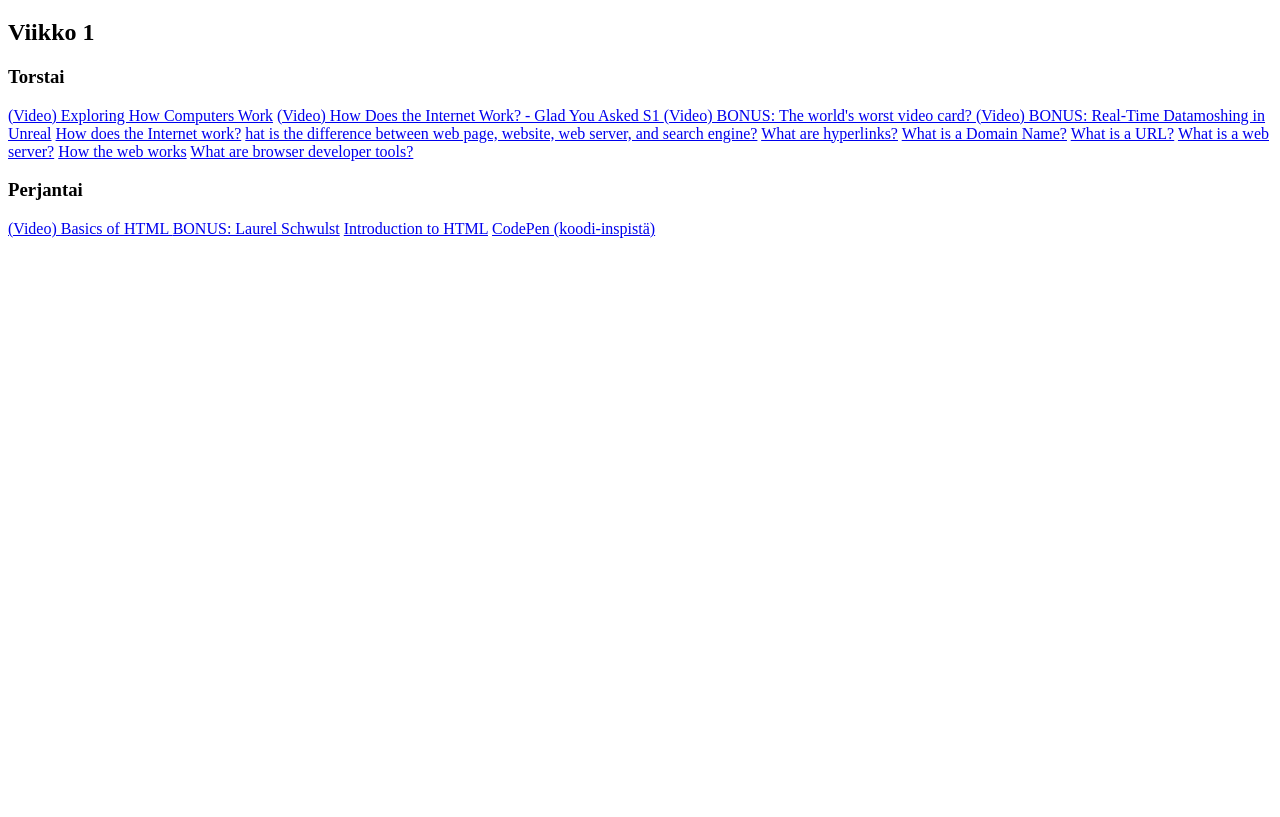
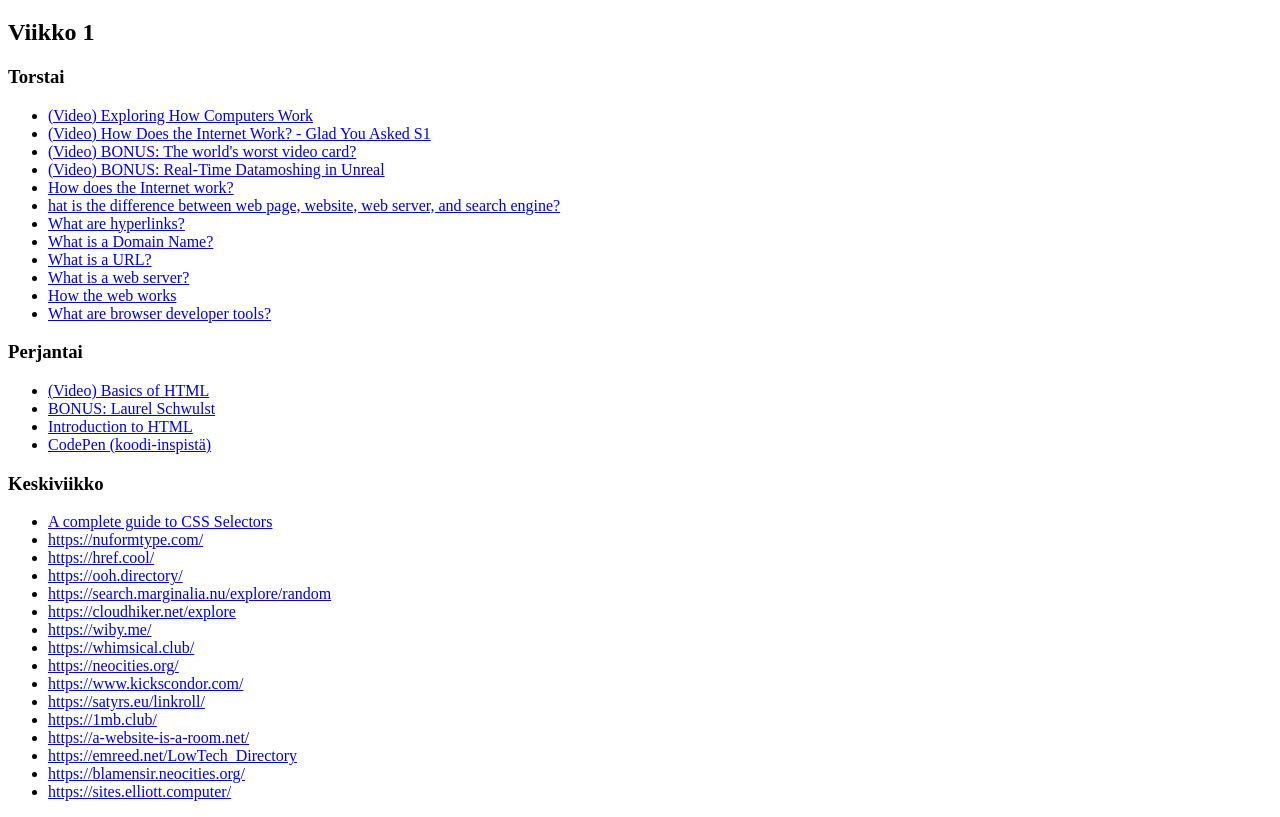
Before and after one commit to hlotvonen/koe-koodi24, a plain HTML site: page links.html in a window 1280 px wide. Shown: the part 61-878 px from the top of the page. Before the commit the page ends 800 px from the top, so only its background shows below. Drawn offline with Linux system fonts and the light colour scheme.

Commit message:
päivitetty tehtävä 2 ja lisätty linkkejä

```diff
--- a/links.html
+++ b/links.html
@@ -12,24 +12,45 @@
   <h2>Viikko 1</h2>
 
   <h3>Torstai</h3>
-  <a href="https://www.youtube.com/watch?v=QZwneRb-zqA" target="_blank">(Video) Exploring How Computers Work</a>
-  <a href="https://www.youtube.com/watch?app=desktop&v=TNQsmPf24go" target="_blank"> (Video) How Does the Internet Work? - Glad You Asked S1 </a>
-  <a href="https://www.youtube.com/watch?v=l7rce6IQDWs" target="_blank">(Video) BONUS: The world's worst video card? </a>
-  <a href="https://www.youtube.com/watch?v=Uapad3pVxBY" target="_blank">(Video) BONUS: Real-Time Datamoshing in Unreal</a>
-  <a href="https://developer.mozilla.org/en-US/docs/Learn/Common_questions/Web_mechanics/How_does_the_Internet_work" target="_blank">How does the Internet work?</a>
-  <a href="https://developer.mozilla.org/en-US/docs/Learn/Common_questions/Web_mechanics/Pages_sites_servers_and_search_engines " target="_blank">hat is the difference between web page, website, web server, and search engine?</a>
-  <a href="https://developer.mozilla.org/en-US/docs/Learn/Common_questions/Web_mechanics/What_are_hyperlinks" target="_blank">What are hyperlinks?</a>
-  <a href="https://developer.mozilla.org/en-US/docs/Learn/Common_questions/Web_mechanics/What_is_a_domain_name" target="_blank">What is a Domain Name?</a>
-  <a href="https://developer.mozilla.org/en-US/docs/Learn/Common_questions/Web_mechanics/What_is_a_URL" target="_blank">What is a URL?</a>
-  <a href="https://developer.mozilla.org/en-US/docs/Learn/Common_questions/Web_mechanics/What_is_a_web_server" target="_blank">What is a web server?</a>
-  <a href="https://developer.mozilla.org/en-US/docs/Learn/Getting_started_with_the_web/How_the_Web_works" target="_blank">How the web works</a>
-  <a href="https://developer.mozilla.org/en-US/docs/Learn/Common_questions/Tools_and_setup/What_are_browser_developer_tools" target="_blank">What are browser developer tools?</a>
-
+  <ul>
+    <li><a href="https://www.youtube.com/watch?v=QZwneRb-zqA" target="_blank">(Video) Exploring How Computers Work</a>
+    <li><a href="https://www.youtube.com/watch?app=desktop&v=TNQsmPf24go" target="_blank"> (Video) How Does the Internet Work? - Glad You Asked S1 </a>
+    <li><a href="https://www.youtube.com/watch?v=l7rce6IQDWs" target="_blank">(Video) BONUS: The world's worst video card? </a>
+    <li><a href="https://www.youtube.com/watch?v=Uapad3pVxBY" target="_blank">(Video) BONUS: Real-Time Datamoshing in Unreal</a>
+    <li><a href="https://developer.mozilla.org/en-US/docs/Learn/Common_questions/Web_mechanics/How_does_the_Internet_work" target="_blank">How does the Internet work?</a>
+    <li><a href="https://developer.mozilla.org/en-US/docs/Learn/Common_questions/Web_mechanics/Pages_sites_servers_and_search_engines " target="_blank">hat is the difference between web page, website, web server, and search engine?</a>
+    <li><a href="https://developer.mozilla.org/en-US/docs/Learn/Common_questions/Web_mechanics/What_are_hyperlinks" target="_blank">What are hyperlinks?</a>
+    <li><a href="https://developer.mozilla.org/en-US/docs/Learn/Common_questions/Web_mechanics/What_is_a_domain_name" target="_blank">What is a Domain Name?</a>
+    <li><a href="https://developer.mozilla.org/en-US/docs/Learn/Common_questions/Web_mechanics/What_is_a_URL" target="_blank">What is a URL?</a>
+    <li><a href="https://developer.mozilla.org/en-US/docs/Learn/Common_questions/Web_mechanics/What_is_a_web_server" target="_blank">What is a web server?</a>
+    <li><a href="https://developer.mozilla.org/en-US/docs/Learn/Getting_started_with_the_web/How_the_Web_works" target="_blank">How the web works</a>
+    <li><a href="https://developer.mozilla.org/en-US/docs/Learn/Common_questions/Tools_and_setup/What_are_browser_developer_tools" target="_blank">What are browser developer tools?</a>
+  </ul>
   <h3>Perjantai</h3>
-  <a href="https://www.youtube.com/watch?v=CkzbI1Tv_rQ" target="_blank">(Video) Basics of HTML </a>
-  <a href="https://laurelschwulst.com/" target="_blank">BONUS: Laurel Schwulst</a>
-  <a href="https://developer.mozilla.org/en-US/docs/Learn/HTML/Introduction_to_HTML" target="_blank">Introduction to HTML</a>
-  <a href="https://codepen.io/" target="_blank">CodePen (koodi-inspistä)</a>
-
+  <ul>
+    <li><a href="https://www.youtube.com/watch?v=CkzbI1Tv_rQ" target="_blank">(Video) Basics of HTML </a>
+    <li><a href="https://laurelschwulst.com/" target="_blank">BONUS: Laurel Schwulst</a>
+    <li><a href="https://developer.mozilla.org/en-US/docs/Learn/HTML/Introduction_to_HTML" target="_blank">Introduction to HTML</a>
+    <li><a href="https://codepen.io/" target="_blank">CodePen (koodi-inspistä)</a>
+  </ul>
+  <h3>Keskiviikko</h3>
+  <ul>
+    <li><a href="https://css-tricks.com/css-selectors/" target="_blank">A complete guide to CSS Selectors</a>
+    <li><a href="https://nuformtype.com/" target="_blank">https://nuformtype.com/</a>
+    <li><a href="https://href.cool/" target="_blank">https://href.cool/</a>
+    <li><a href="https://ooh.directory/" target="_blank">https://ooh.directory/</a>
+    <li><a href="https://search.marginalia.nu/explore/random" target="_blank">https://search.marginalia.nu/explore/random</a>
+    <li><a href="https://cloudhiker.net/explore" target="_blank">https://cloudhiker.net/explore</a>
+    <li><a href="https://wiby.me/" target="_blank">https://wiby.me/</a>
+    <li><a href="https://whimsical.club/" target="_blank">https://whimsical.club/</a>
+    <li><a href="https://neocities.org/" target="_blank">https://neocities.org/</a>
+    <li><a href="https://www.kickscondor.com/" target="_blank">https://www.kickscondor.com/</a>
+    <li><a href="https://satyrs.eu/linkroll/" target="_blank">https://satyrs.eu/linkroll/</a>
+    <li><a href="https://1mb.club/" target="_blank">https://1mb.club/</a>
+    <li><a href="https://a-website-is-a-room.net/" target="_blank">https://a-website-is-a-room.net/</a>
+    <li><a href="https://emreed.net/LowTech_Directory" target="_blank">https://emreed.net/LowTech_Directory</a>
+    <li><a href="https://blamensir.neocities.org/" target="_blank">https://blamensir.neocities.org/</a>
+    <li><a href="https://sites.elliott.computer/" target="_blank">https://sites.elliott.computer/</a>
+  </ul>
 </body>
 </html>
```
Also changed, not shown: index.html (+11 -0 lines).
